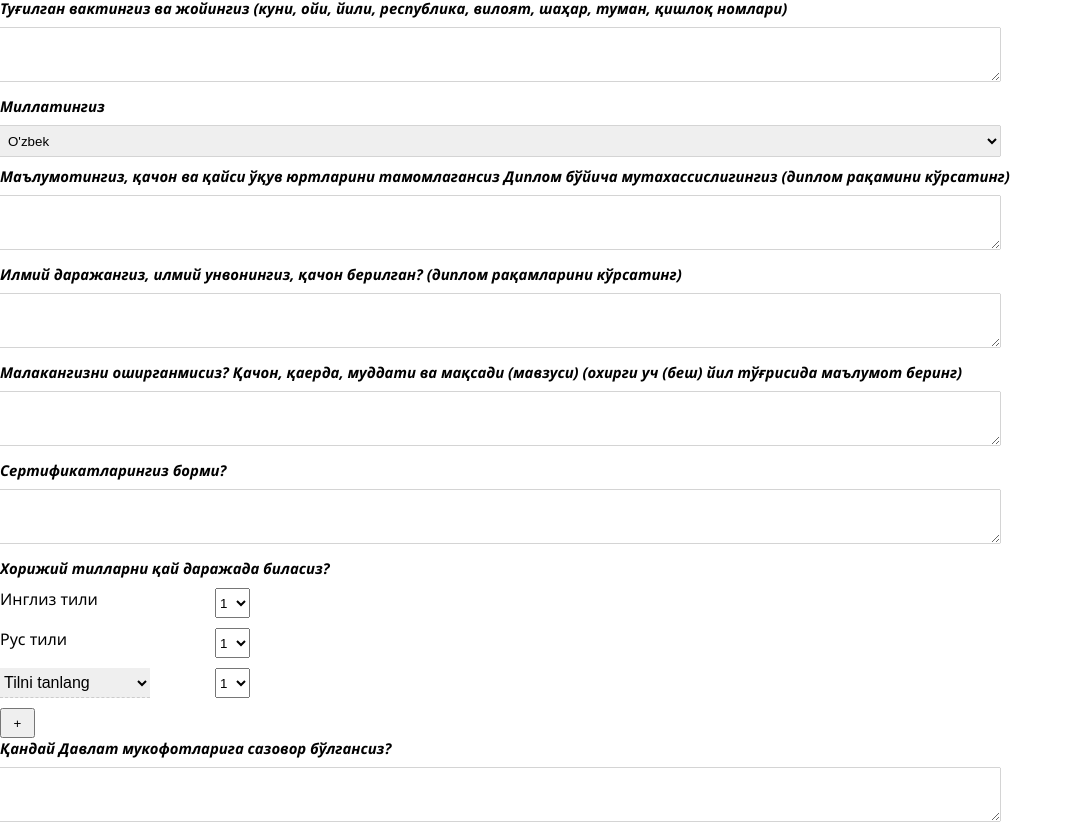
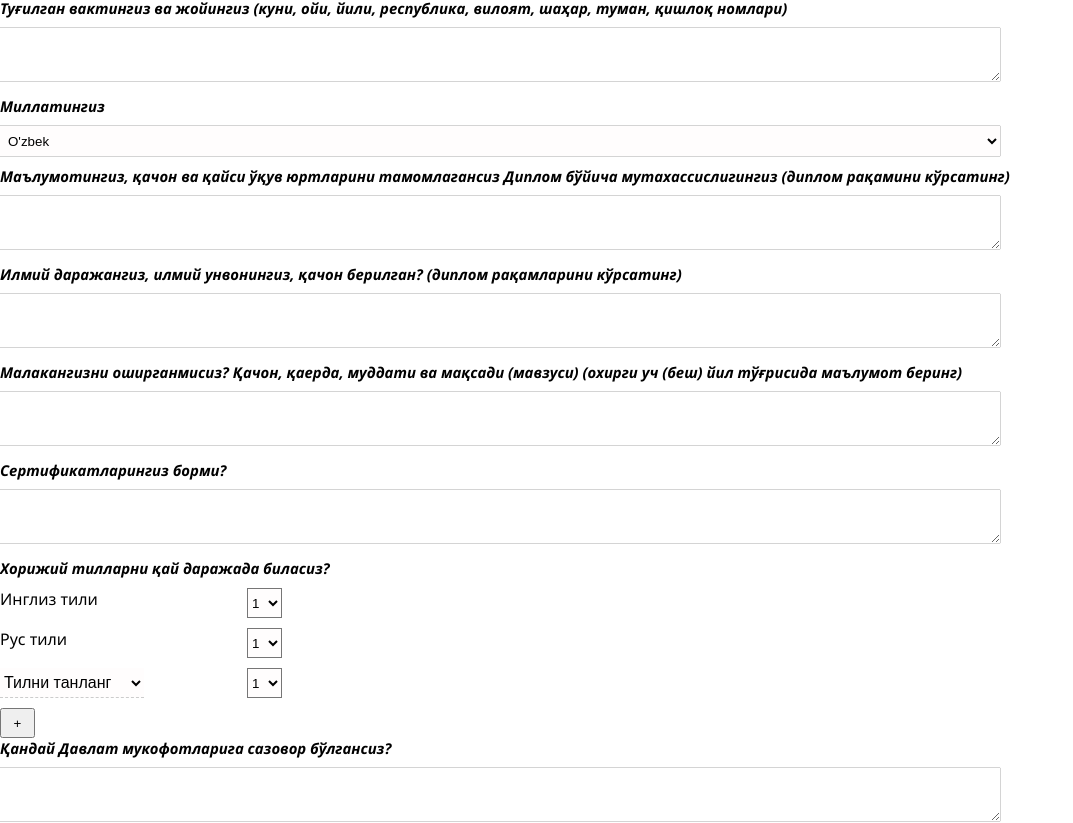
Before and after one commit to N180885/magnemo, a React (Create React App) app: page / in a window 1280 px wide. Shown: the part 517-1340 px from the top of the page, without its empty margins (0-1073 px from the left). Built offline with nearby package versions, Linux system fonts and the light colour scheme.

Commit message:
суровнома 2

```diff
--- a/src/main.jsx
+++ b/src/main.jsx
@@ -4,14 +4,14 @@ class Main extends Component {
   state = {
     til: "",
     til1: "",
-    mode: 0,
+    mode: "",
     raqam:"",
     inn:""
   };
 
   click=()=>{
-    this.setState({mode:+1});
-    console.log(this.state.mode)
+    this.setState({mode:this.state.mode+1});
+
 
   }
 
@@ -176,7 +176,7 @@ class Main extends Component {
                   </div>
                   <div className="lang">
                   <select className="tilni-tanla" >
-                          <option value="Tilni tanlang" selected disabled>Tilni tanlang</option>
+                          <option value="Tilni tanlang" selected disabled>Тилни танланг</option>
                           <option>Немис тили</option>
                           <option>Турк тили</option>
                           <option>Араб тили</option>
@@ -201,7 +201,7 @@ class Main extends Component {
                       </select>
                   </div>
 
-                  {this.state.mode===0? null: (
+                  {this.state.mode===""? null: (
                     <>
                     <div className="lang">
                     <input onChange={(e)=>this.setState({til1:e.target.value})} type="text" placeholder="Tilni kiriting" value={this.state.til1}/>
--- a/src/style.css
+++ b/src/style.css
@@ -46,6 +46,9 @@ main{
     /* border-bottom-left-radius: 5px; */
     box-shadow: 1px 1px 1px;
     outline: none;
+}
+select{
+    background-color:rgb(255, 253, 253);
 }
 
 .foto{
@@ -127,7 +130,7 @@ main{
 .lang{
     display: flex;
     justify-content: space-between;
-    width: 15.62rem;
+    width: 17.62rem;
     margin-bottom: 10px;
 }
 .lang select{
@@ -137,14 +140,15 @@ main{
 }
 .lang .tilni-tanla {
     height: 1.875rem;
-    width: 9.37rem;
+    width: 9rem;
     font-size: 1rem;
     border:none;
     border-bottom: 1px dashed #ccc;
 }
+
 .lang .tilni-tanla option{
     height: 1.875rem;
-    width: 9.37rem;
+    width: 11rem;
     font-size: 1rem;
 }
 
@@ -153,7 +157,7 @@ main{
     width: 2.18rem;
 }
 .lang input{
-    width: 9.37rem;
+    width: 9rem;
     font-size: 1rem;
 }
 .jadval,.input{
@@ -220,9 +224,7 @@ main{
     list-style: none;
 }
 @media screen and (max-width: 425px){
-    body{
-        /* max-width: 400px; */
-    }
+
     nav{
         margin: 30px;
     }
```
